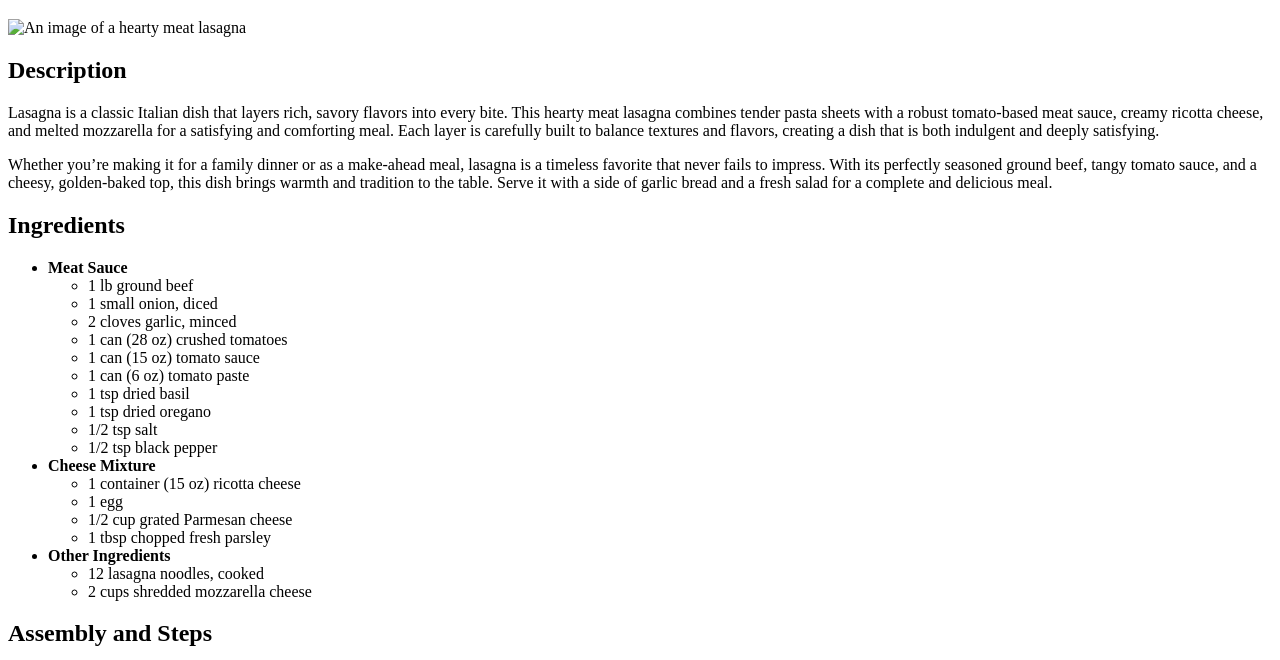
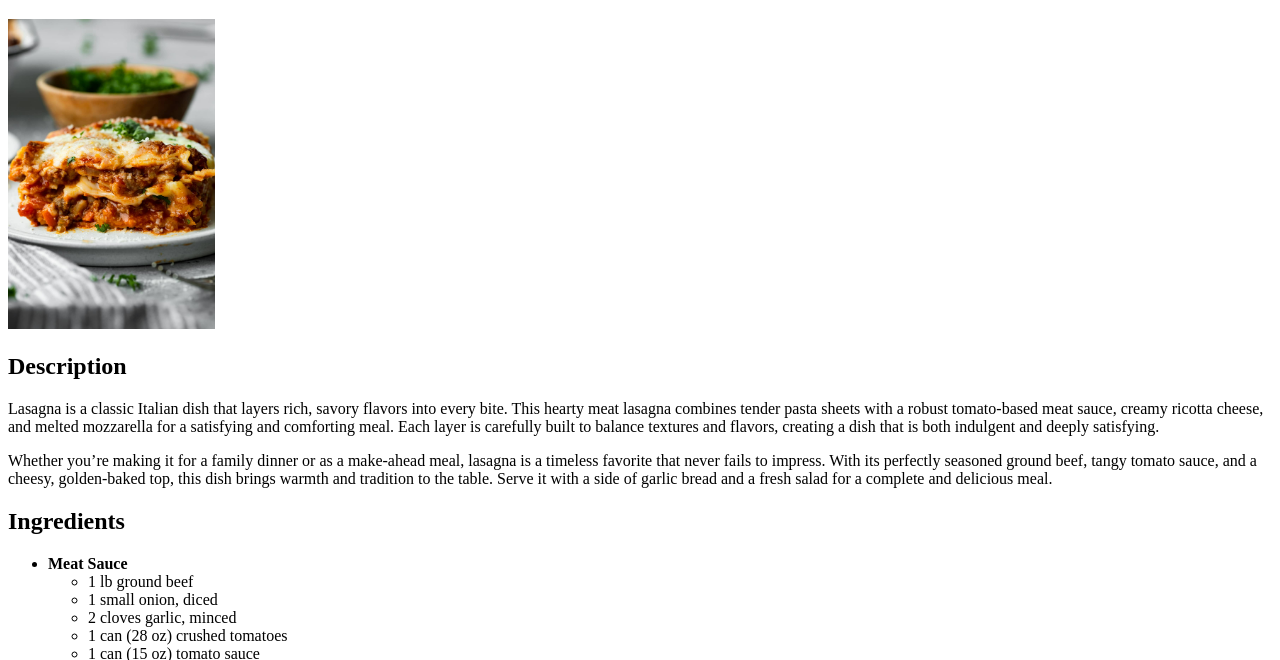
Before and after one commit to cj650498/odin-recipes, a plain HTML site: page recipes/lasagna.html in a window 1280 px wide. Shown: the part 61-721 px from the top of the page. Drawn offline with Linux system fonts and the light colour scheme.

Commit message:
Fix broken image link by renaming to .jpeg
Updated the image file extension from .jpg to .jpeg to match the actual
file name. This fixes a broken image link that resulted from the
incorrect extension.

```diff
--- a/recipes/lasagna.html
+++ b/recipes/lasagna.html
@@ -6,7 +6,7 @@
     </head>
     <body>
         <h1>Lasagna</h1>
-        <img src="../images/hearty-meat-lasagna.jpg" alt="An image of a hearty meat lasagna" height="310">
+        <img src="../images/hearty-meat-lasagna.jpeg" alt="An image of a hearty meat lasagna" height="310">
         <h2>Description</h2>
         <p>
             Lasagna is a classic Italian dish that layers rich, savory flavors into every bite. This hearty meat
```
